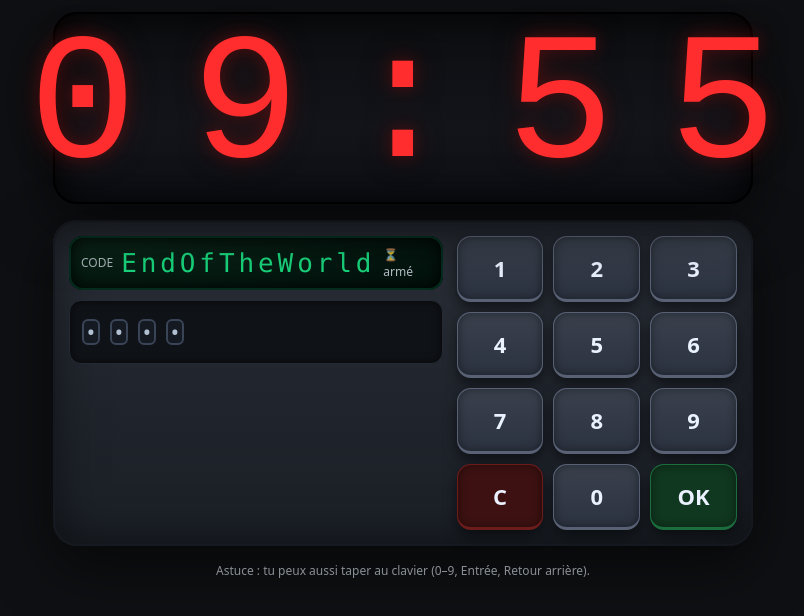
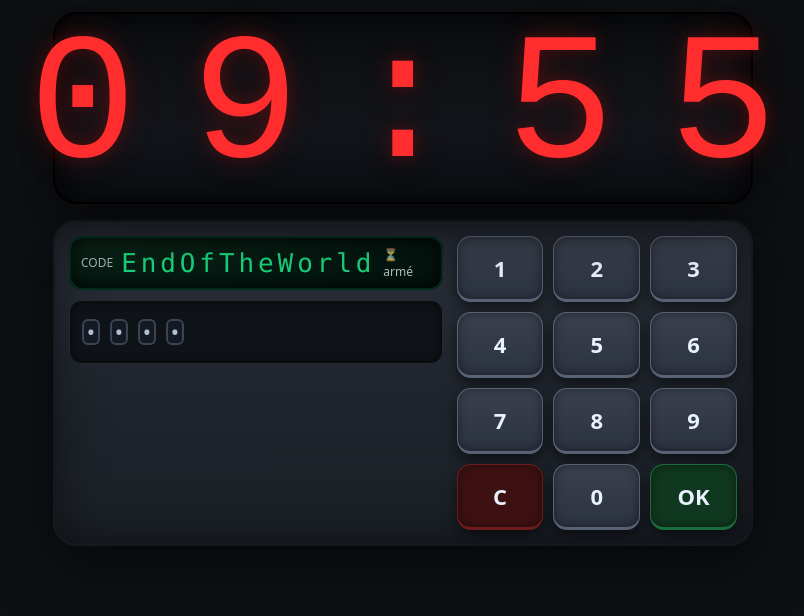
Before and after one commit to Belninjar/escape, a plain HTML site: page index2.html in a window 1280 px wide. Shown: the whole page, without its empty margins (237-1041 px from the left). Drawn offline with Linux system fonts and the light colour scheme.

Commit message:
Update index2.html

```diff
--- a/index2.html
+++ b/index2.html
@@ -148,8 +148,6 @@
       <div class="key ok" data-act="ok">OK</div>
     </div>
   </div>
-
-  <div class="foot">Astuce : tu peux aussi taper au clavier (0–9, Entrée, Retour arrière).</div>
 </div>
 
 <!-- Overlay to enable audio on iOS if autoplay est bloqué -->
```
